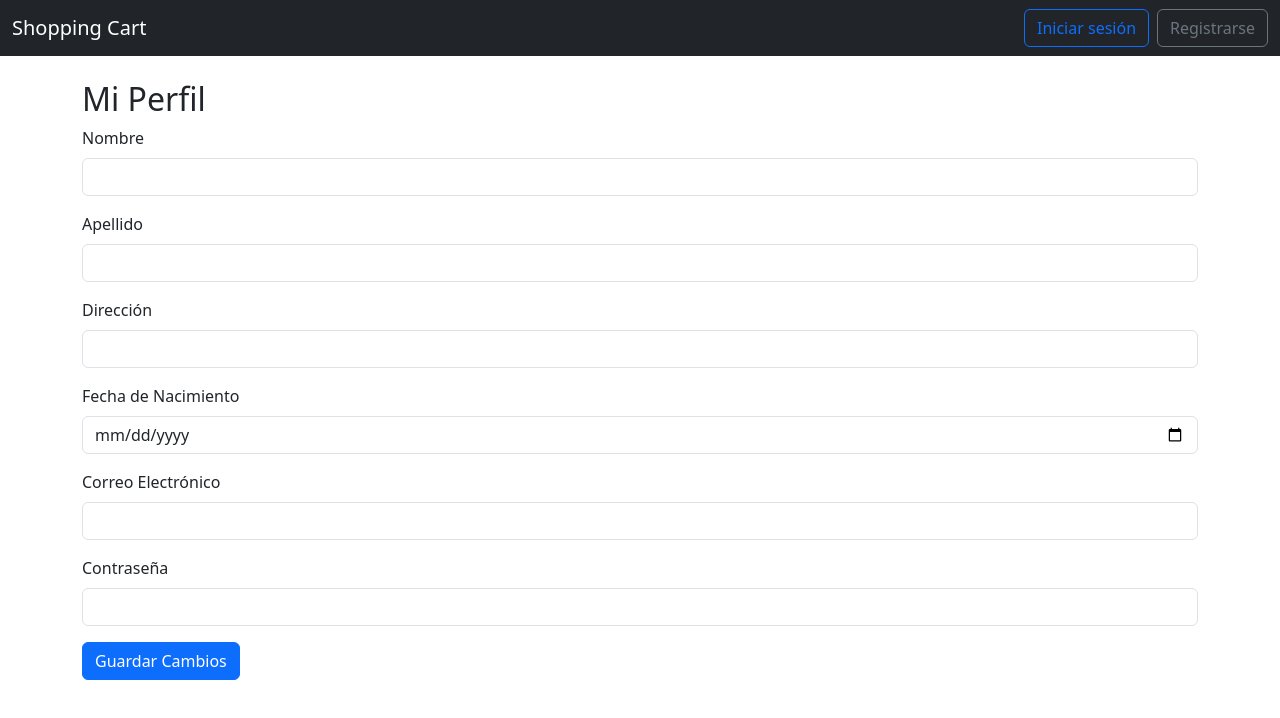
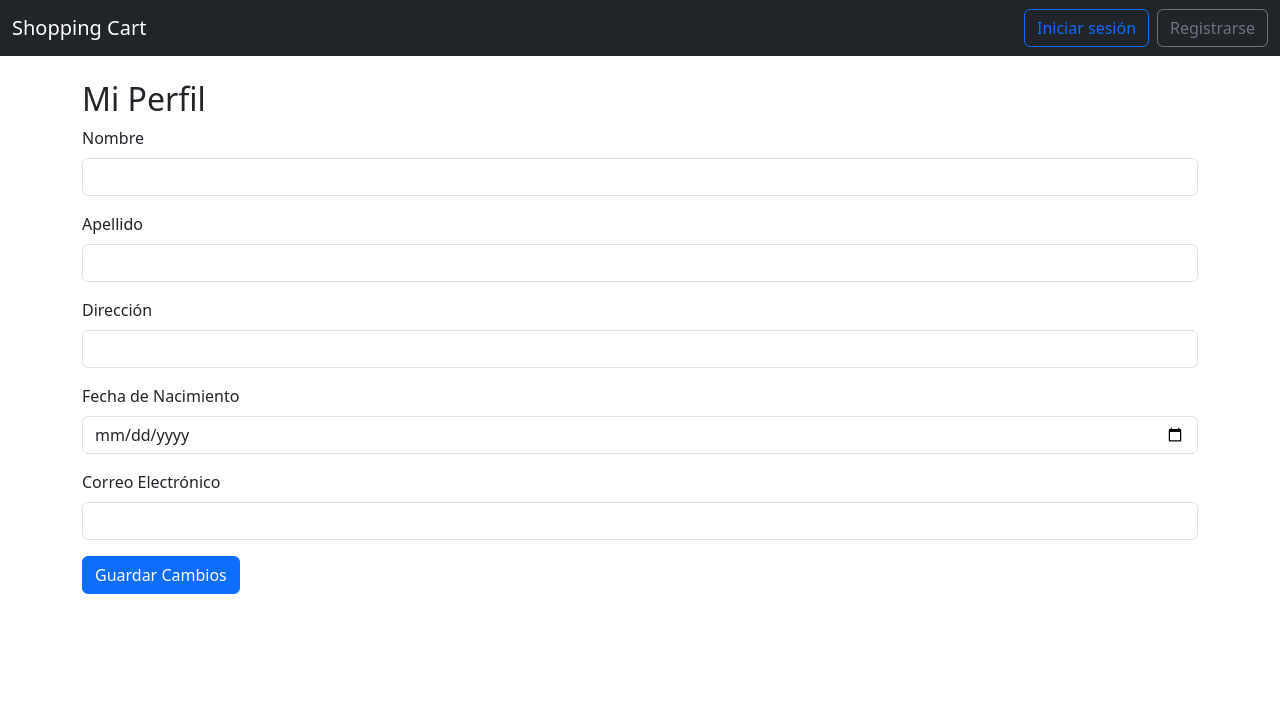
Before and after one commit to Rodrijr/shopping-cart, a React (Create React App) app: page /profile in a window 1280 px wide. Shown: the top 718 px of the page. Built offline with nearby package versions, Linux system fonts and the light colour scheme.

Commit message:
creating purchase orders

```diff
--- a/src/components/ProductList.js
+++ b/src/components/ProductList.js
@@ -35,6 +35,7 @@ function ProductList({ cart, addToCart }) {
       let cartItem = product;
       cartItem.quantity = 1;
       cartItem.productId = cartItem.id;
+      console.log('JRBP -> cartItem:', cartItem);
       addToCart(cartItem);
 
       await cartService.addToCart(cartItem);
--- a/src/pages/CartPage.js
+++ b/src/pages/CartPage.js
@@ -46,6 +46,7 @@ function CartPage({ user, defaultAddress }) {
 
     try {
       // await cartService.cleanCart();
+      console.log('JRBP -> cart:', cart);
       await orderService.confirmOrder({
         userId: user.id,
         address,
--- a/src/pages/OrderDetailsPage.js
+++ b/src/pages/OrderDetailsPage.js
@@ -1,9 +1,9 @@
 import React from "react";
-import { useParams } from "react-router-dom";
+import { useLocation } from "react-router-dom";
 
-function OrderDetailsPage({ orders }) {
-  const { orderId } = useParams(); // Obtenemos el ID de la orden desde la URL
-  const order = orders.find((order) => order.id === orderId);
+function OrderDetailsPage() {
+  const { state } = useLocation();
+  const order = state?.order;
 
   if (!order) {
     return <div>Orden no encontrada.</div>;
@@ -12,10 +12,10 @@ function OrderDetailsPage({ orders }) {
   return (
     <div className="container mt-4">
       <h1>Detalles de la Orden {order.id}</h1>
-      <p><strong>Total:</strong> ${order.total}<br/>
-      <strong>Dirección de Entrega:</strong> {order.address}<br/>
-      <strong>Estado:</strong> {order.status}<br/>
-      <strong>Fecha:</strong> {order.date}</p>
+      <p><strong>Total:</strong> ${order.totalAmount}<br />
+        <strong>Dirección de Entrega:</strong> {order.deliveryAddress}<br />
+        <strong>Estado:</strong> {order.status}<br />
+        <strong>Fecha:</strong> {order.image}</p>
 
       <h3>Productos en la Orden</h3>
       <div style={{ display: "flex", flexWrap: "wrap" }}>
--- a/src/pages/OrdersPage.js
+++ b/src/pages/OrdersPage.js
@@ -6,22 +6,26 @@ function OrdersPage() {
   const [orders, setOrders] = useState([]);
   const [error, setError] = useState("");
   const navigate = useNavigate();
-  const handleOrderClick = (orderId) => {
-    navigate(`/orders/${orderId}`);
+
+  const handleOrderClick = (order) => {
+    navigate(`/orders/${order.id}`, { state: { order } });
   };
+
   const getOrders = async () => {
     try {
       const orders = await orderService.getUserOrders();
       console.log('JRBP -> orders:', orders);
-      setOrders(orders)
+      setOrders(orders);
     } catch (err) {
       console.error("Error al obtener ordenes de compra:", err);
       setError("No se pudo cargar ordenes de compra. Intenta nuevamente.");
     }
-  }
+  };
+
   useEffect(() => {
-    getOrders()
+    getOrders();
   }, []);
+
   return (
     <div className="container mt-4">
       <h1>Órdenes de Compra</h1>
@@ -29,7 +33,7 @@ function OrdersPage() {
         {orders.map((order) => (
           <div
             key={order.id}
-            onClick={() => handleOrderClick(order.id)}
+            onClick={() => handleOrderClick(order)}
             style={{ border: "1px solid #ddd", padding: "10px", margin: "10px", cursor: "pointer" }}
           >
             <h3> ODC-{order.id}</h3>
@@ -42,4 +46,5 @@ function OrdersPage() {
     </div>
   );
 }
+
 export default OrdersPage;
--- a/src/pages/ProfilePage.js
+++ b/src/pages/ProfilePage.js
@@ -11,7 +11,7 @@ function ProfilePage() {
   useEffect(() => {
     const user = JSON.parse(localStorage.getItem("user")) || {};
     setName(user.name || "");
-    setLastName(user.lastName || "");
+    setLastName(user.lastname || "");
     setAddress(user.address || "");
     setBirthDate(user.birthDate || "");
     setEmail(user.email || "");
@@ -79,16 +79,6 @@ function ProfilePage() {
             required
           />
         </div>
-        <div className="mb-3">
-          <label className="form-label">Contraseña</label>
-          <input
-            type="password"
-            className="form-control"
-            value={password}
-            onChange={(e) => setPassword(e.target.value)}
-            required
-          />
-        </div>
         <button type="submit" className="btn btn-primary">Guardar Cambios</button>
       </form>
     </div>
```
Lines whose indentation alone changed are shown as unchanged.
